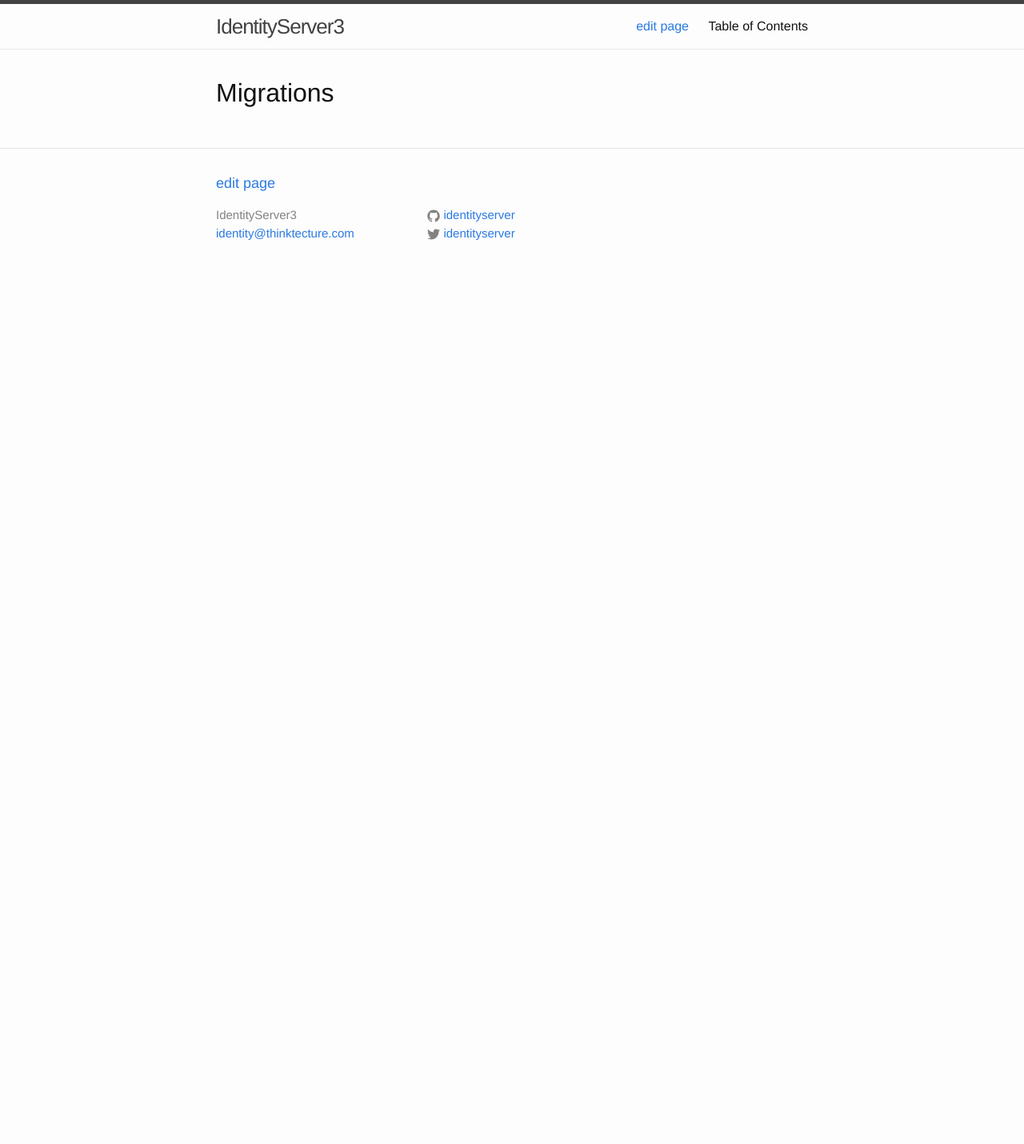
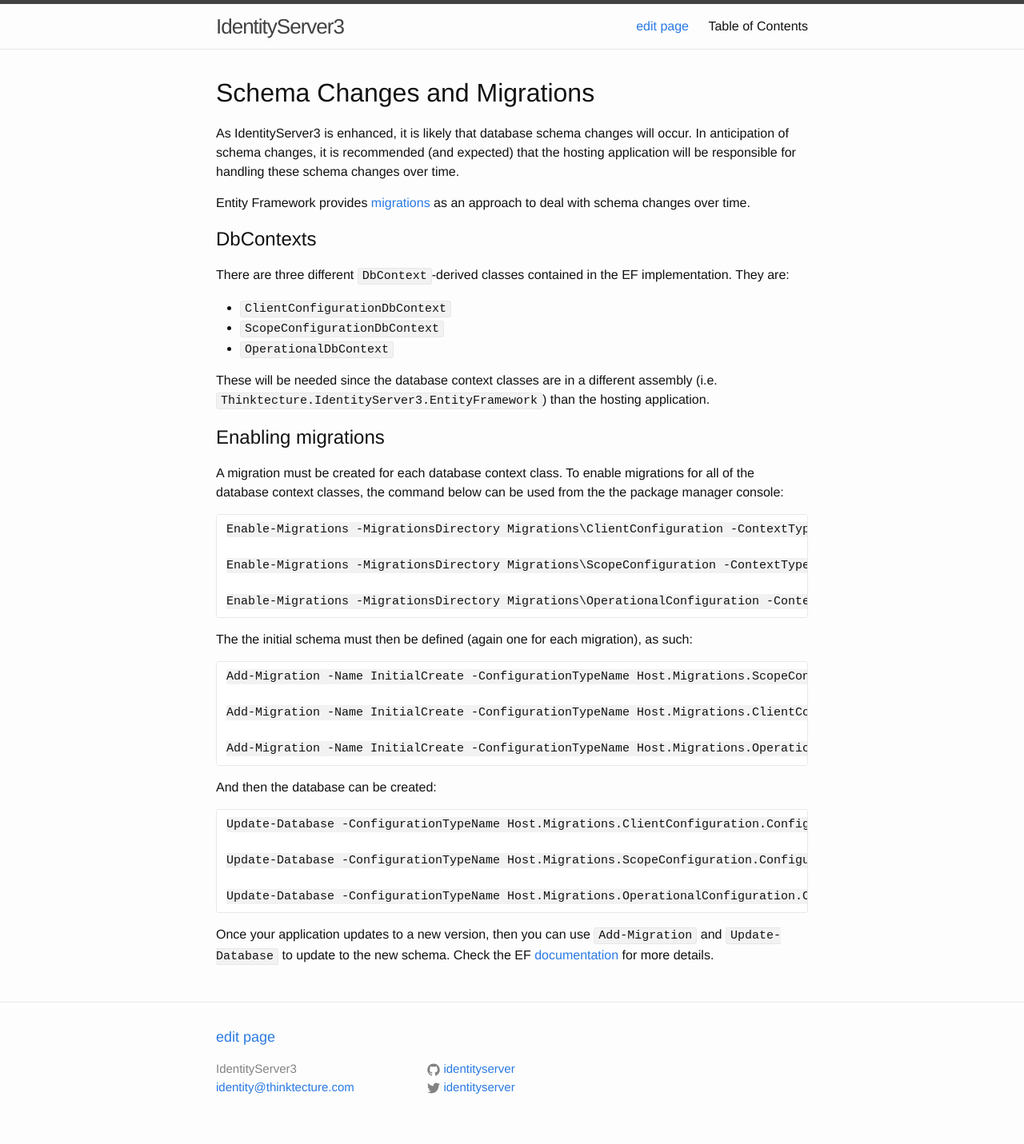
Before and after one commit to IdentityServer/Documentation, a Jekyll site: the page built from docs/ef/migrations.md, in a window 1280 px wide. Shown: the whole page at 80% size. Built offline with Jekyll 4.4.1, drawn with Linux system fonts in a browser that asks for light colours; Markdown is read by kramdown in place of the engine named in the settings; before the commit the page ends 900 px from its top, so only the background shows below that.

Commit message:
migrations

````diff
--- a/docs/ef/migrations.md
+++ b/docs/ef/migrations.md
@@ -2,4 +2,52 @@
 layout: docs-default
 ---
 
-#Migrations
+#Schema Changes and Migrations
+
+As IdentityServer3 is enhanced, it is likely that database schema changes will occur. In anticipation of schema changes, it is recommended (and expected) that the hosting application will be responsible for handling these schema changes over time.
+
+Entity Framework provides [migrations](https://msdn.microsoft.com/en-us/data/jj591621.aspx) as an approach to deal with schema changes over time.
+
+## DbContexts
+
+There are three different `DbContext`-derived classes contained in the EF implementation. They are:
+
+* `ClientConfigurationDbContext`
+* `ScopeConfigurationDbContext`
+* `OperationalDbContext`
+
+These will be needed since the database context classes are in a different assembly (i.e. `Thinktecture.IdentityServer3.EntityFramework`) than the hosting application.
+
+## Enabling migrations
+
+A migration must be created for each database context class. To enable migrations for all of the database context classes, the command below can be used from the the package manager console:
+
+```
+Enable-Migrations -MigrationsDirectory Migrations\ClientConfiguration -ContextTypeName ClientConfigurationDbContext -ContextAssemblyName Thinktecture.IdentityServer3.EntityFramework -ConnectionStringName IdSvr3Config
+
+Enable-Migrations -MigrationsDirectory Migrations\ScopeConfiguration -ContextTypeName ScopeConfigurationDbContext -ContextAssemblyName Thinktecture.IdentityServer3.EntityFramework -ConnectionStringName IdSvr3Config
+
+Enable-Migrations -MigrationsDirectory Migrations\OperationalConfiguration -ContextTypeName OperationalDbContext -ContextAssemblyName Thinktecture.IdentityServer3.EntityFramework -ConnectionStringName IdSvr3Config
+```
+
+The the initial schema must then be defined (again one for each migration), as such:
+
+```
+Add-Migration -Name InitialCreate -ConfigurationTypeName Host.Migrations.ScopeConfiguration.Configuration -ConnectionStringName IdSvr3Config
+
+Add-Migration -Name InitialCreate -ConfigurationTypeName Host.Migrations.ClientConfiguration.Configuration -ConnectionStringName IdSvr3Config
+
+Add-Migration -Name InitialCreate -ConfigurationTypeName Host.Migrations.OperationalConfiguration.Configuration -ConnectionStringName IdSvr3Config
+```
+
+And then the database can be created:
+
+```
+Update-Database -ConfigurationTypeName Host.Migrations.ClientConfiguration.Configuration -ConnectionStringName IdSvr3Config
+
+Update-Database -ConfigurationTypeName Host.Migrations.ScopeConfiguration.Configuration -ConnectionStringName IdSvr3Config
+
+Update-Database -ConfigurationTypeName Host.Migrations.OperationalConfiguration.Configuration -ConnectionStringName IdSvr3Config
+```
+
+Once your application updates to a new version, then you can use `Add-Migration` and `Update-Database` to update to the new schema. Check the EF [documentation](https://msdn.microsoft.com/en-us/data/jj591621.aspx) for more details.
````
Also changed, not shown: docs/toc.md (+1 -1 lines).
